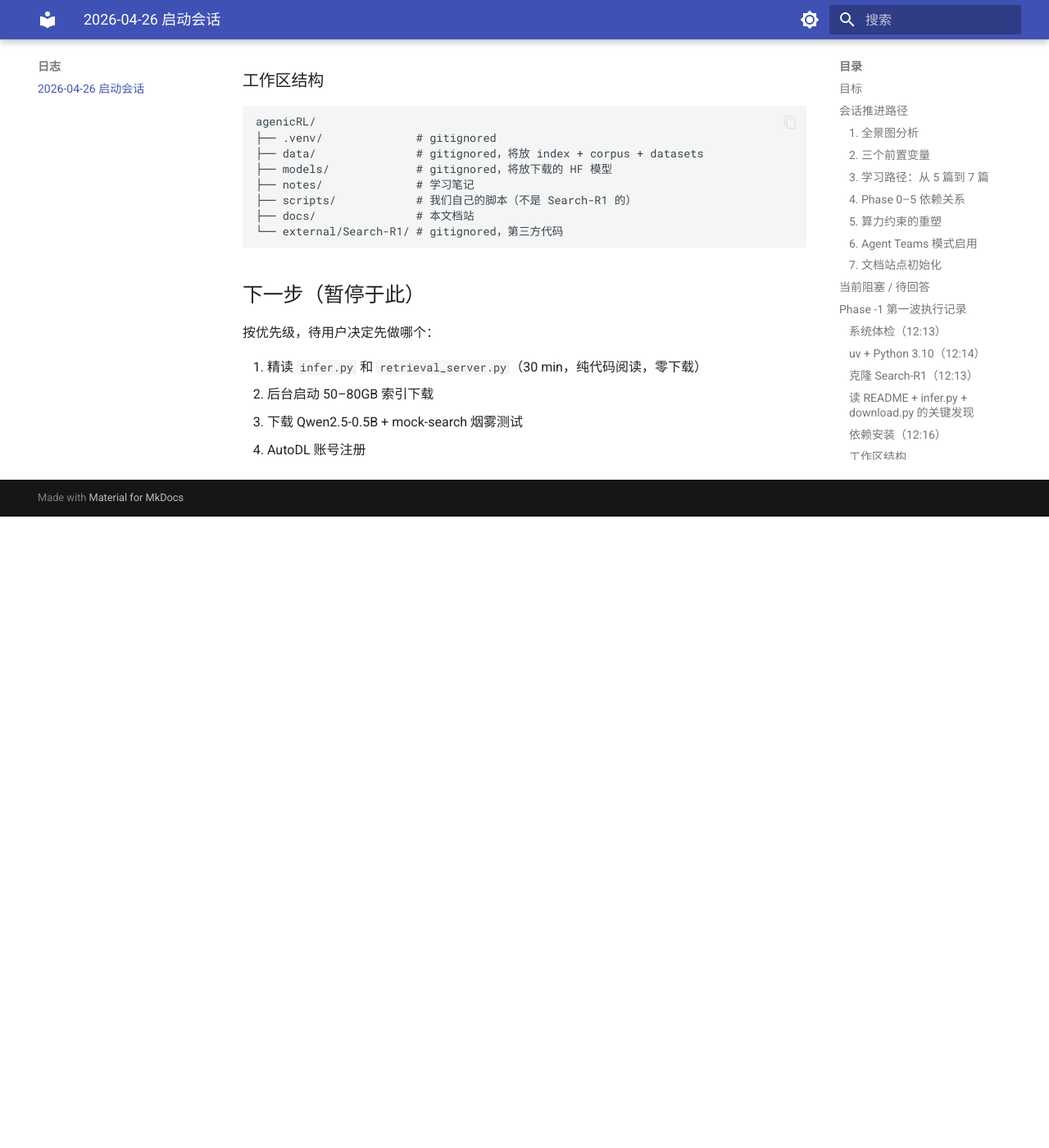
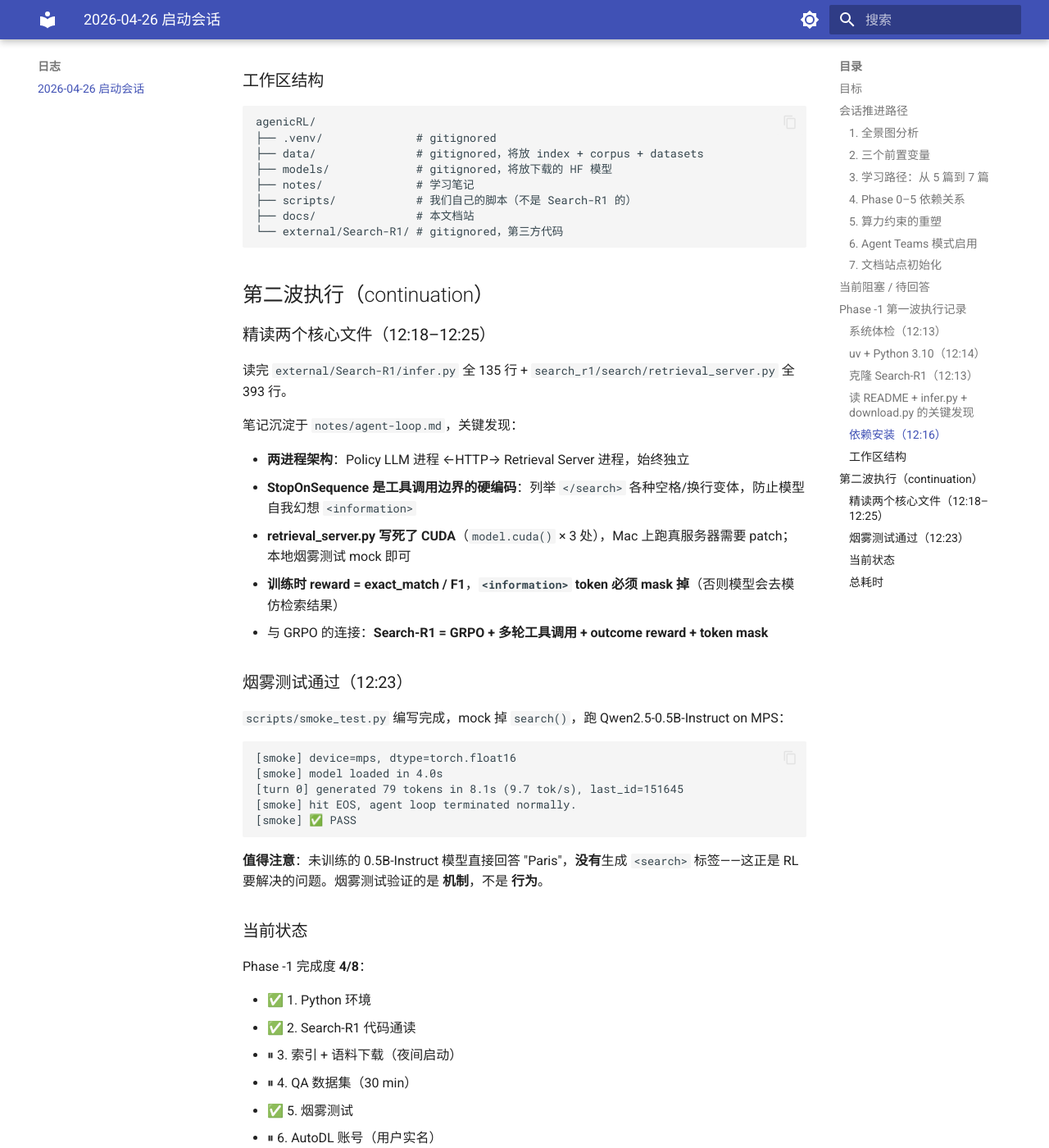
Before and after one commit to zuojunjie/agenicRL, an MkDocs documentation site: the page built from docs/journal/2026-04-26-kickoff.md, in a window 1280 px wide and 1400 px high, scrolled down 3315 px. Shown: the whole window at 82% size. Built offline with MkDocs 1.6.1 and Material for MkDocs 9.7.7, drawn with Linux system fonts in a browser that asks for light colours; before the commit the page ends 3945 px from its top, so only the background shows below that; some of the changed text lies outside the part shown.

Commit message:
phase -1: update progress tracking (4/8 complete)
Mark deliverables 1, 2, 5 as done. Items 3 (index download), 4 (datasets),
6 (AutoDL), 7 (bootstrap), 8 (wandb) still open.

Co-Authored-By: Claude Opus 4.7 (1M context) <noreply@anthropic.com>

````diff
--- a/docs/journal/2026-04-26-kickoff.md
+++ b/docs/journal/2026-04-26-kickoff.md
@@ -131,11 +131,47 @@ agenicRL/
 └── external/Search-R1/ # gitignored，第三方代码
 ```
 
-## 下一步（暂停于此）
+## 第二波执行（continuation）
 
-按优先级，待用户决定先做哪个：
+### 精读两个核心文件（12:18–12:25）
 
-1. 精读 `infer.py` 和 `retrieval_server.py`（30 min，纯代码阅读，零下载）
-2. 后台启动 50–80GB 索引下载
-3. 下载 Qwen2.5-0.5B + mock-search 烟雾测试
-4. AutoDL 账号注册
+读完 `external/Search-R1/infer.py` 全 135 行 + `search_r1/search/retrieval_server.py` 全 393 行。
+
+笔记沉淀于 `notes/agent-loop.md`，关键发现：
+
+- **两进程架构**：Policy LLM 进程 ←HTTP→ Retrieval Server 进程，始终独立
+- **StopOnSequence 是工具调用边界的硬编码**：列举 `</search>` 各种空格/换行变体，防止模型自我幻想 `<information>`
+- **retrieval_server.py 写死了 CUDA**（`model.cuda()` × 3 处），Mac 上跑真服务器需要 patch；本地烟雾测试 mock 即可
+- **训练时 reward = exact_match / F1**，**`<information>` token 必须 mask 掉**（否则模型会去模仿检索结果）
+- 与 GRPO 的连接：**Search-R1 = GRPO + 多轮工具调用 + outcome reward + token mask**
+
+### 烟雾测试通过（12:23）
+
+`scripts/smoke_test.py` 编写完成，mock 掉 `search()`，跑 Qwen2.5-0.5B-Instruct on MPS：
+
+```
+[smoke] device=mps, dtype=torch.float16
+[smoke] model loaded in 4.0s
+[turn 0] generated 79 tokens in 8.1s (9.7 tok/s), last_id=151645
+[smoke] hit EOS, agent loop terminated normally.
+[smoke] ✅ PASS
+```
+
+**值得注意**：未训练的 0.5B-Instruct 模型直接回答 "Paris"，**没有**生成 `<search>` 标签——这正是 RL 要解决的问题。烟雾测试验证的是 **机制**，不是 **行为**。
+
+### 当前状态
+
+Phase -1 完成度 **4/8**：
+
+- ✅ 1. Python 环境
+- ✅ 2. Search-R1 代码通读
+- ⏸ 3. 索引 + 语料下载（夜间启动）
+- ⏸ 4. QA 数据集（30 min）
+- ✅ 5. 烟雾测试
+- ⏸ 6. AutoDL 账号（用户实名）
+- ⏸ 7. bootstrap.sh
+- ⏸ 8. wandb 账号
+
+### 总耗时
+
+12:13–12:25 ≈ **12 分钟**完成 4 项交付。读代码 + 写笔记 + 写脚本 + 跑测试同步推进。
````
Also changed, not shown: docs/phase-minus-1/deliverables.md (+6 -4 lines).
